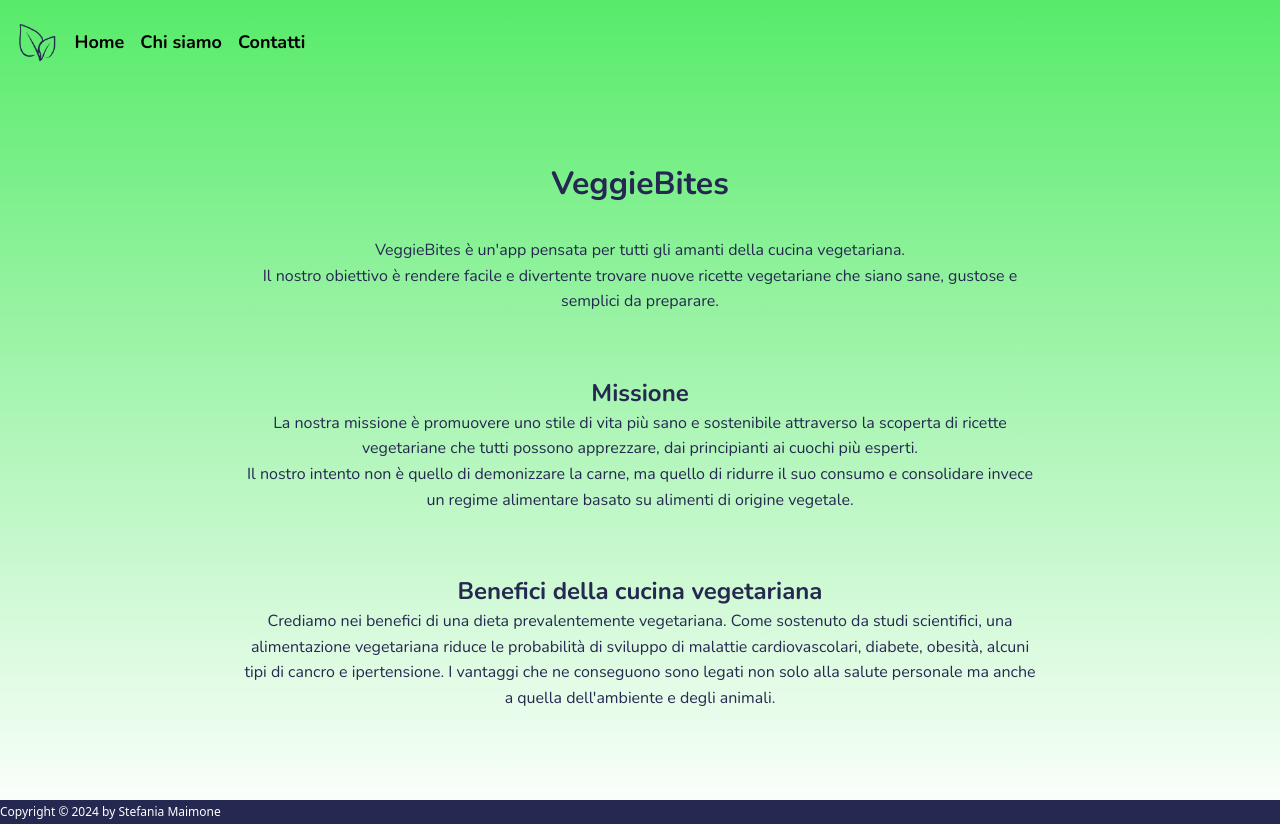
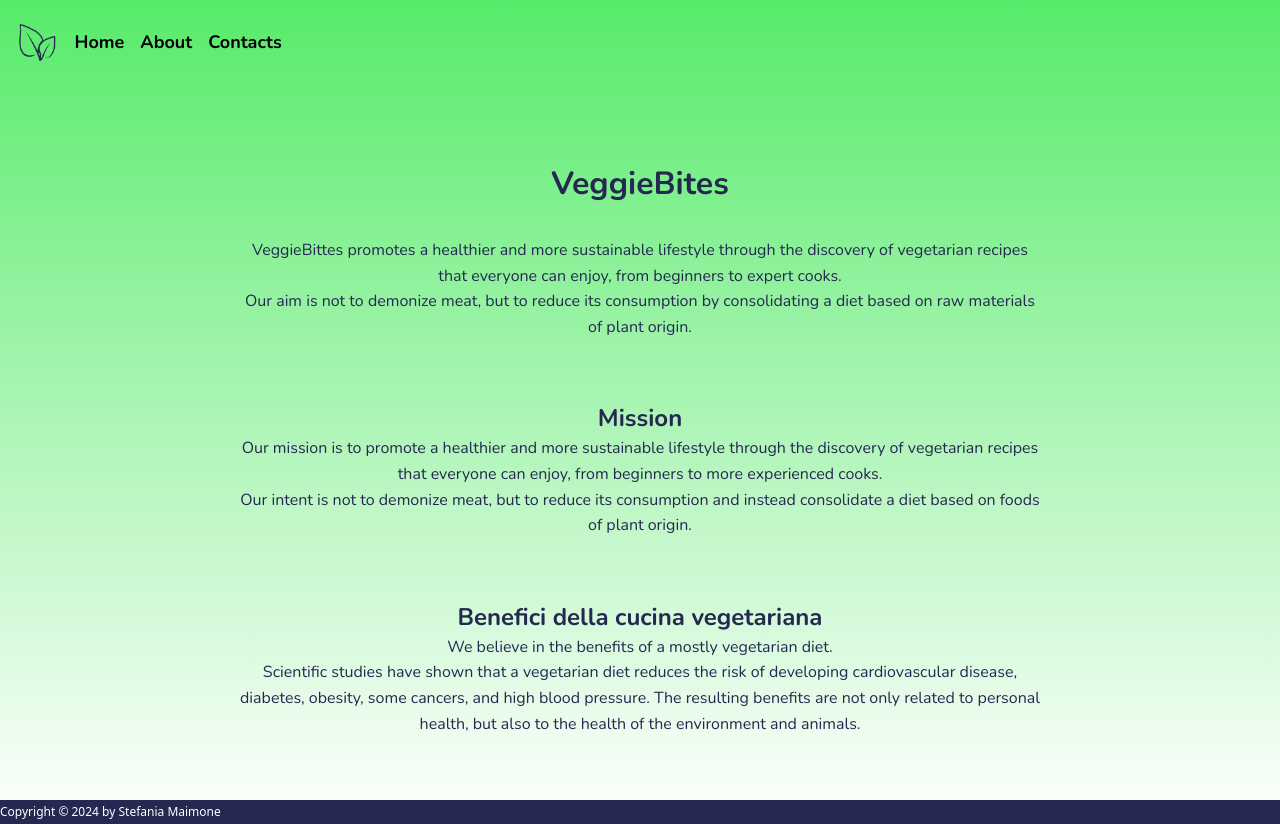
Before and after one commit to Stefina11/VeggieBites, a React (Vite) app: page /chi-siamo in a window 1280 px wide. Built offline with nearby package versions, Linux system fonts and the light colour scheme.

Commit message:
impostazione inglese

```diff
--- a/src/App.jsx
+++ b/src/App.jsx
@@ -22,7 +22,7 @@ function App() {
           <Route path="/" element={
 
             <div className=' relative flex flex-col items-center justify-center p-4 mt-16 flex-grow'>
-              <h1 className='font-bold text-3xl mb-4 mt-6 font-nunito text-custom'>Trova la perfetta ricetta vegetariana!</h1>
+              <h1 className='font-bold text-3xl mb-4 mt-6 font-nunito text-custom'>Find your perfect vegetarian recipe!</h1>
               <div className='inline-block relative mb-4 w-full md:w-1/2'>
                 <div className="absolute top-1/4 left-1/2 transform -translate-x-1/2 -translate-y-1/2 w-3/4 md:w-1/2">
                   <SearchBar />
--- a/src/components/ChiSiamo.jsx
+++ b/src/components/ChiSiamo.jsx
@@ -5,28 +5,26 @@ function ChiSiamo() {
     <div className="chi-siamo-container">
       <h1 className="chi-siamo-title">VeggieBites</h1>
       <p className="chi-siamo-text">
-        VeggieBites è un'app pensata per tutti gli amanti della cucina
-        vegetariana. <br />
-        Il nostro obiettivo è rendere facile e divertente trovare nuove ricette
-        vegetariane che siano sane, gustose e semplici da preparare.
+
+        VeggieBittes promotes a healthier and more sustainable lifestyle through the discovery of vegetarian recipes
+        that everyone can enjoy, from beginners to expert cooks. <br />
+        Our aim is not to demonize meat, but to reduce its consumption by consolidating
+         a diet based on raw materials of plant origin.
       </p>
-      <h2 className="chi-siamo-subtitle">Missione</h2>
+      <h2 className="chi-siamo-subtitle">Mission</h2>
       <p className="chi-siamo-text">
-        La nostra missione è promuovere uno stile di vita più sano e sostenibile
-        attraverso la scoperta di ricette vegetariane che tutti possono
-        apprezzare, dai principianti ai cuochi più esperti. <br />
-        Il nostro intento non è quello di demonizzare la carne, ma quello di
-        ridurre il suo consumo e consolidare invece un regime alimentare basato
-        su alimenti di origine vegetale.
+      Our mission is to promote a healthier and more sustainable lifestyle
+      through the discovery of vegetarian recipes that everyone can
+      enjoy, from beginners to more experienced cooks. <br />
+      Our intent is not to demonize meat, but to
+      reduce its consumption and instead consolidate a diet based on
+      foods of plant origin.
       </p>
       <h2 className="chi-siamo-subtitle">Benefici della cucina vegetariana</h2>
       <p className="chi-siamo-text">
-        Crediamo nei benefici di una dieta prevalentemente vegetariana. Come
-        sostenuto da studi scientifici, una alimentazione vegetariana riduce le
-        probabilità di sviluppo di malattie cardiovascolari, diabete, obesità,
-        alcuni tipi di cancro e ipertensione. I vantaggi che ne conseguono sono
-        legati non solo alla salute personale ma anche a quella dell'ambiente e
-        degli animali.
+      We believe in the benefits of a mostly vegetarian diet. <br />Scientific studies have shown that a
+      vegetarian diet reduces the risk of developing cardiovascular disease, diabetes, obesity, some cancers, and high blood pressure.
+      The resulting benefits are not only related to personal health, but also to the health of the environment and animals.
       </p>
     </div>
   );
--- a/src/components/Contatti.jsx
+++ b/src/components/Contatti.jsx
@@ -6,8 +6,8 @@ function Contatti() {
         </h1>
 
         <p className="text-lg mb-1 mt-4">
-          Compila il form con la tua richiesta di informazioni,
-          verrai contattato nel minor tempo possibile.
+        Fill out the form with your information request,
+        you will be contacted as soon as possible.
         </p>
 
         <form className="w-full max-w-md mx-auto m-4 md:m-60 mt-8 sm:mt-16 px-4">
@@ -16,7 +16,7 @@ function Contatti() {
               htmlFor="nome"
               className="block text-lg font-medium text-custom font-nunito"
             >
-              Nome
+              Name
             </label>
             <input
               type="text"
@@ -31,7 +31,7 @@ function Contatti() {
               htmlFor="cognome"
               className="block text-lg font-medium text-custom font-nunito"
             >
-              Cognome
+              Surname
             </label>
             <input
               type="text"
@@ -61,7 +61,7 @@ function Contatti() {
               htmlFor="messaggio"
               className="block text-lg font-medium text-custom font-nunito"
             >
-              Messaggio
+              Messagge
             </label>
             <textarea
               id="messaggio"
@@ -75,12 +75,12 @@ function Contatti() {
             type="submit"
             className="bg-customGold text-custom font-semibold py-2 px-4 rounded hover:bg-yellow-600 font-nunito"
           >
-            Invia
+            Send
           </button>
         </form>
 
         <p className="text-lg mb-8 mt-8">
-          In alternativa puoi scrivere al seguente indirizzo email: <br /> <br />
+        Or, you can email us at: <br /> <br />
           <span className="text-customGold font-semibold text-2xl">
             info@VeggieBites.it
           </span>
--- a/src/components/NavBar.jsx
+++ b/src/components/NavBar.jsx
@@ -20,10 +20,10 @@ function NavBar(){
                 <Link to = {'/'} className='text-lg font-nunito font-bold' onClick={resetData} >Home</Link>
             </li>
             <li>
-                <Link to = {'/chi-siamo'} className='text-lg font-nunito font-bold'>Chi siamo</Link>
+                <Link to = {'/chi-siamo'} className='text-lg font-nunito font-bold'>About</Link>
             </li>
             <li>
-                <Link to = {'/contatti'} className='text-lg font-nunito font-bold'>Contatti</Link>
+                <Link to = {'/contatti'} className='text-lg font-nunito font-bold'>Contacts</Link>
             </li>
 
         </ul>
--- a/src/components/SearchBar.jsx
+++ b/src/components/SearchBar.jsx
@@ -21,12 +21,12 @@ function SearchBar() {
             value={input}
             onChange= {(e) => setInput(e.target.value) }
             onKeyDown = {handleKey}
-            placeholder='digita qui...'
+            placeholder='Type here...'
             className=" w-full rounded-md p-2 focus:outline-none focus:ring-2 focus:ring-custom" />
 
             <button onClick={HandleClick}
             className=' font-nunito font-bold bg-customGold text-custom rounded-md px-6 py-2 hover:bg-opacity-65 transition duration-200"'>
-                 Cerca</button>
+                 Search</button>
         </div>
 
     );
--- a/src/contexts/SearchContext.jsx
+++ b/src/contexts/SearchContext.jsx
@@ -20,7 +20,7 @@ export const SearchProvider = ({ children }) => {
       const response = await fetch(
         `https://api.spoonacular.com/recipes/complexSearch?apiKey=${apiKey}&query=${input}&number=50`,
       );
-      if (!response.ok) throw new Error("errore durante il fetch");
+      if (!response.ok) throw new Error("fetch error");
       const result = await response.json();
       setData(result);
     } catch (error) {
```
